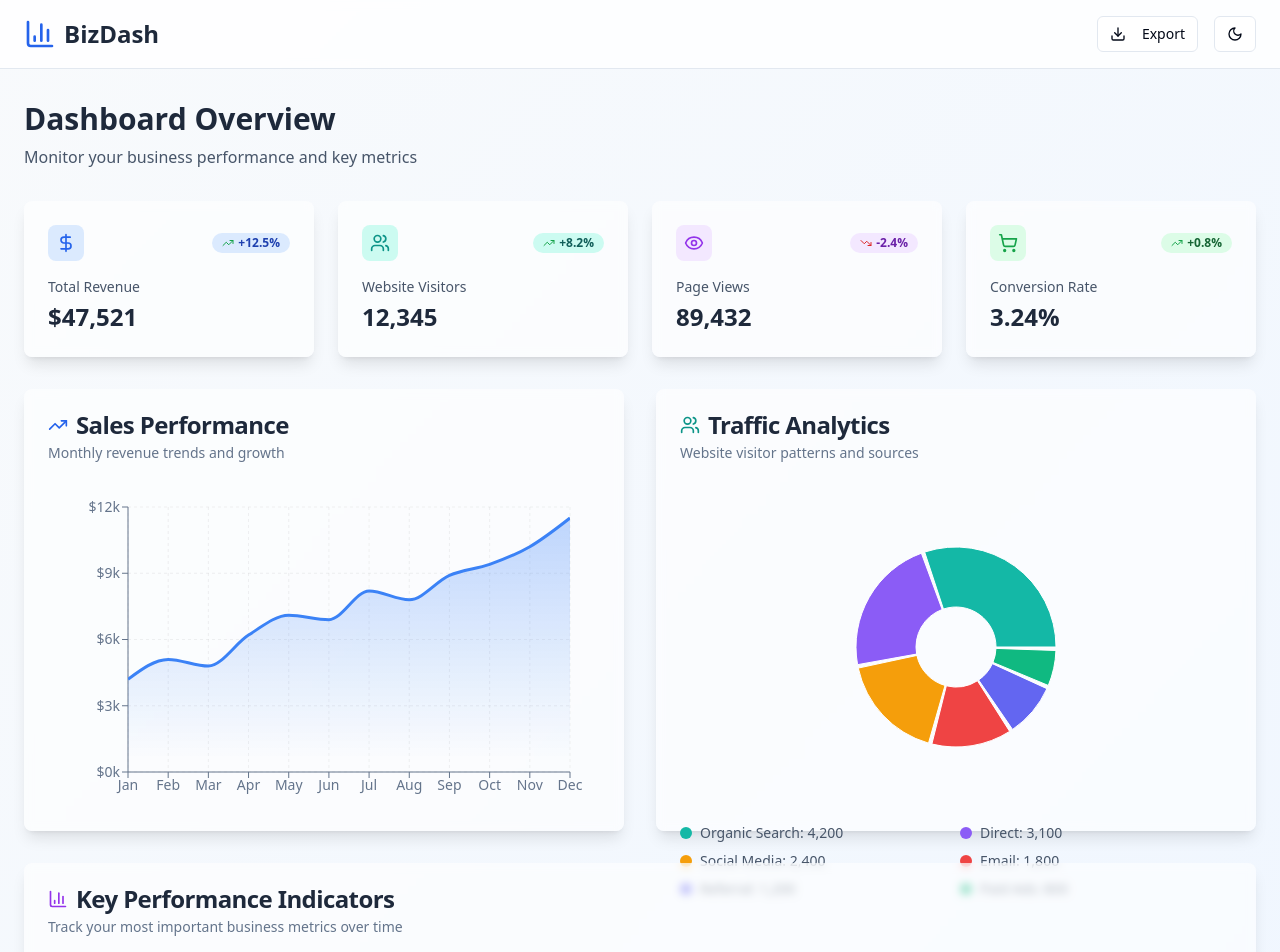
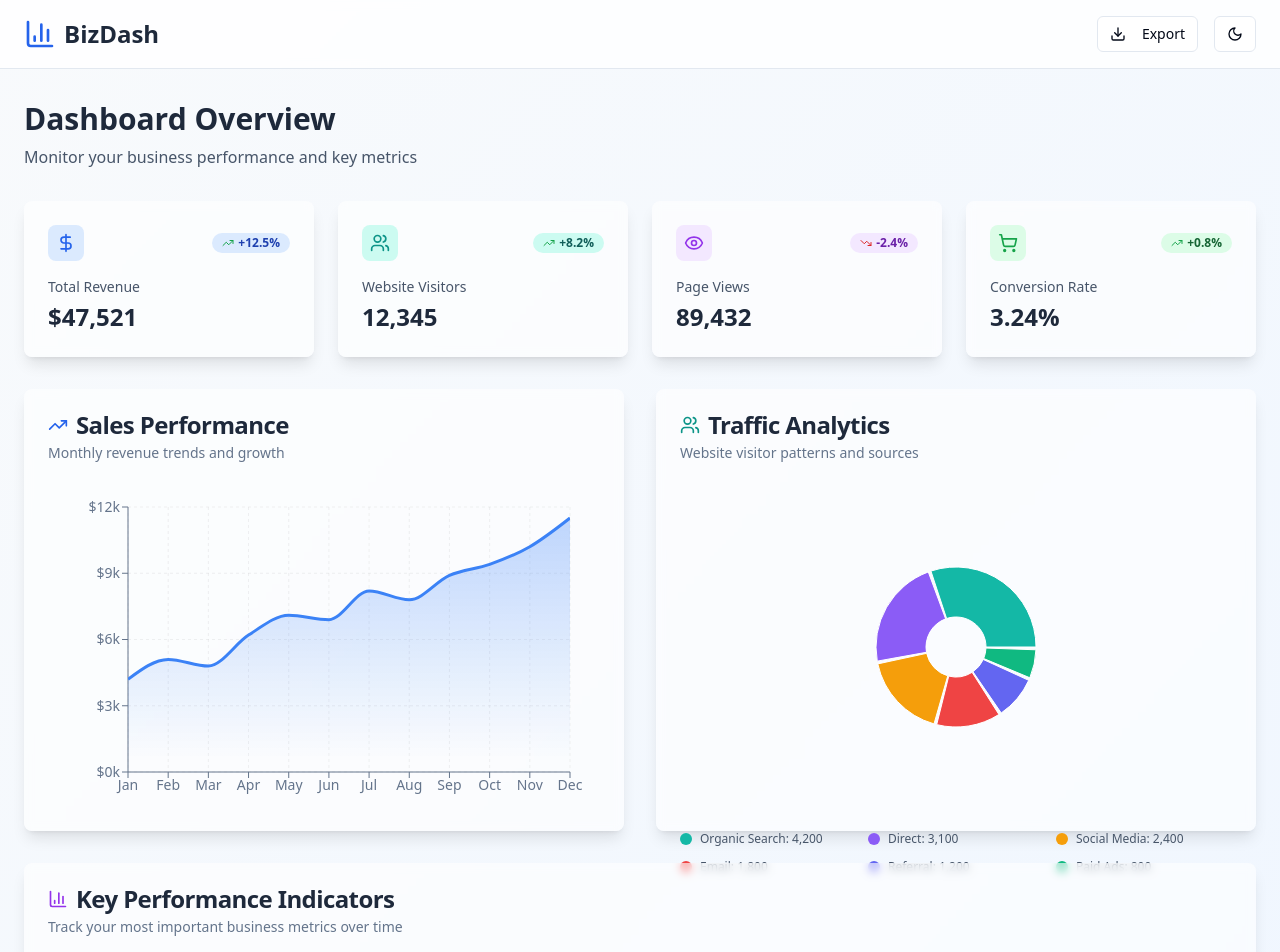
Before and after one commit to Anirdq/cozy-biz-insights-hub, a React (Vite) app: page /dashboard in a window 1280 px wide. Shown: the top 952 px of the page. Built offline with nearby package versions, Linux system fonts and the light colour scheme.

Commit message:
Fix: Traffic analytics alignment
Adjust the traffic analytics chart for proper alignment.

```diff
--- a/src/components/TrafficChart.tsx
+++ b/src/components/TrafficChart.tsx
@@ -19,8 +19,8 @@ export const TrafficChart = () => {
             data={trafficData}
             cx="50%"
             cy="50%"
-            outerRadius={100}
-            innerRadius={40}
+            outerRadius={80}
+            innerRadius={30}
             paddingAngle={2}
             dataKey="visitors"
           >
@@ -39,14 +39,14 @@ export const TrafficChart = () => {
           />
         </PieChart>
       </ResponsiveContainer>
-      <div className="mt-4 grid grid-cols-2 gap-2 text-sm">
+      <div className="mt-6 grid grid-cols-3 gap-3 text-sm">
         {trafficData.map((item, index) => (
-          <div key={index} className="flex items-center">
+          <div key={index} className="flex items-center justify-start">
             <div
-              className="w-3 h-3 rounded-full mr-2"
+              className="w-3 h-3 rounded-full mr-2 flex-shrink-0"
               style={{ backgroundColor: item.color }}
             />
-            <span className="text-slate-600 dark:text-slate-400 truncate">
+            <span className="text-slate-600 dark:text-slate-400 truncate text-xs">
               {item.source}: {item.visitors.toLocaleString()}
             </span>
           </div>
```
